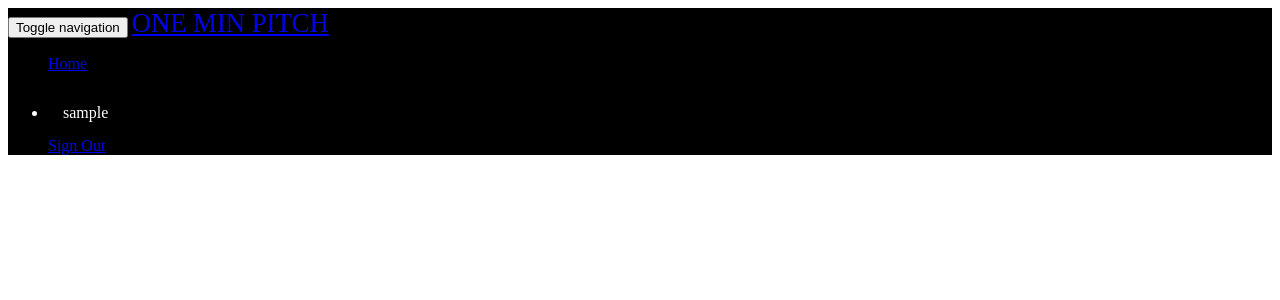
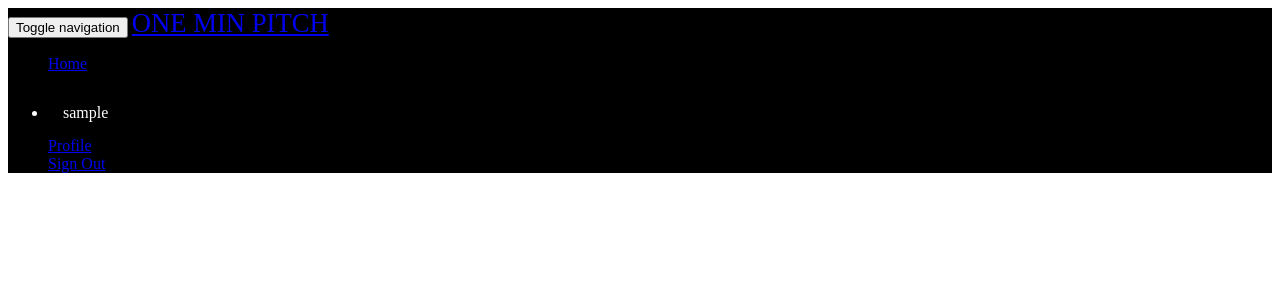
Before and after one commit to SharonFaith/one-minute-pitch, a Flask app: template app/templates/navbar.html in a window 1280 px wide. Shown: the top 300 px of the page. Run offline with Flask 2, Linux system fonts and the light colour scheme; the template is opened without the code that fills it, so the values that code supplies are empty; the visitor is signed in with stand-in values (Sample User, id 1); data comes from the database, SQL or seed files in the repository; parts of the project's set-up code (start-up, migrations or seed data) failed here and were passed over; some libraries are stand-ins or nearby versions.

Commit message:
add profile linkto navbar

```diff
--- a/app/main/views.py
+++ b/app/main/views.py
@@ -1,6 +1,6 @@
 from flask import render_template, request, redirect, url_for, abort
 from . import main
-from ..models import Reviews, User
+from ..models import User
 from .forms import DeleteUser
 from flask_login import login_required
 
--- a/app/templates/navbar.html
+++ b/app/templates/navbar.html
@@ -16,7 +16,7 @@
             <ul class="nav navbar-nav navbar-right">
                 {% if current_user.is_authenticated %}
                     <li style="color:white;padding:15px;">{{current_user.username}}</li>
-
+                    <li><a href="{{url_for('main.profile',uname=current_user.username)}}">Profile</a></li>
                     <li><a href="{{url_for('auth.logout')}}">Sign Out</a></li>
                 {% else %}
                     <li><a href="{{url_for('auth.login')}}">Sign In</a></li>
```
